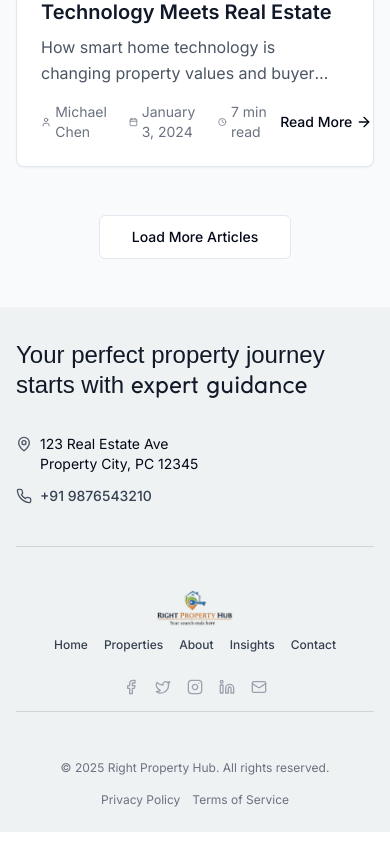
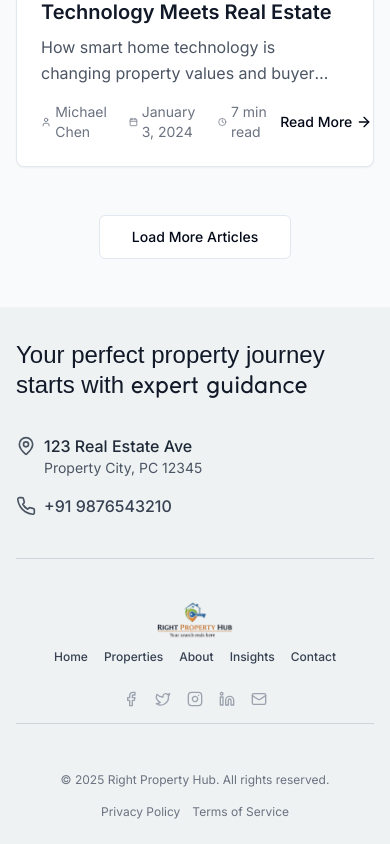
Before and after one commit to niranjan-sabarinath/Right-Property-Hub, a Next.js app: page /blog in a window 390 px wide. Shown: the part 5349-6193 px from the top of the page. Built offline with nearby package versions, Linux system fonts and the light colour scheme; a web font is replaced by a local one.

Commit message:
alignment fix

```diff
--- a/app/page.tsx
+++ b/app/page.tsx
@@ -566,11 +566,11 @@ const HomePage = () => {
                         </motion.div>
 
                         <motion.div
-                            className="flex flex-col md:flex-row md:items-center md:justify-between gap-4 md:mb-4 relative z-10"
+                            className="flex flex-col md:flex-row md:items-center md:justify-between gap-4 md:mb-4 relative z-10 text-center md:text-left"
                             variants={itemVariants}
                         >
                             <motion.h2
-                                className="text-3xl md:text-6xl font-medium text-gray-900 font-coco-regular"
+                                className="text-3xl md:text-6xl font-medium text-gray-900 font-coco-regular w-full md:w-auto"
                                 variants={textRevealVariants}
                             >
                                 Discover Our Collection
--- a/components/footer.tsx
+++ b/components/footer.tsx
@@ -104,28 +104,31 @@ const Footer = () => {
           </motion.div>
 
           {/* Contact Details */}
-          <motion.div className="w-full md:w-auto text-left md:text-right" variants={itemVariants}>
-            <div className="space-y-3">
+          <motion.div
+            className="w-full md:w-auto mt-6 md:mt-0"
+            variants={itemVariants}
+          >
+            <div className="space-y-4 sm:space-y-3 text-left md:text-right">
               <motion.div
-                className="flex items-start"
+                className="flex items-start space-x-2 md:justify-end"
                 whileHover={{ x: -5 }}
                 transition={{ type: "spring", stiffness: 300 }}
               >
-                <MapPin className="w-4 h-4 mt-0.5 mr-2 text-gray-600 flex-shrink-0 md:hidden" />
-                <div className="flex flex-col items-start">
-                  <p className="text-sm sm:text-base">123 Real Estate Ave</p>
-                  <p className="text-sm sm:text-base">Property City, PC 12345</p>
+                <MapPin className="w-5 h-5 mt-0.5 text-gray-600 flex-shrink-0 md:hidden" />
+                <div className="flex flex-col">
+                  <p className="text-base font-medium text-gray-800">123 Real Estate Ave</p>
+                  <p className="text-sm text-gray-600">Property City, PC 12345</p>
                 </div>
               </motion.div>
               <motion.div
-                className="flex items-center"
-                whileHover={{ x: -5, scale: 1.05 }}
+                className="flex items-center space-x-2 md:justify-end"
+                whileHover={{ x: -5 }}
                 transition={{ type: "spring", stiffness: 300 }}
               >
-                <Phone className="w-4 h-4 mr-2 text-gray-600 flex-shrink-0 md:hidden" />
+                <Phone className="w-5 h-5 text-gray-600 flex-shrink-0 md:hidden" />
                 <a
                   href="tel:+919876543210"
-                  className="text-sm sm:text-base text-gray-700 hover:text-gray-900 font-medium transition-colors"
+                  className="text-base text-gray-700 hover:text-gray-900 font-medium transition-colors"
                 >
                   +91 9876543210
                 </a>
--- a/components/property-card.tsx
+++ b/components/property-card.tsx
@@ -158,7 +158,7 @@ const PropertyCard: React.FC<PropertyCardProps> = ({
         </div>
       </div>
 
-      <div className="mt-3 relative z-20">
+      <div className="mt-3 relative z-20 px-2">
         <Link href={`/properties/${property.id}`}>
           <h3 className="font-medium font-coco-regular text-gray-900 group-hover:text-primary transition-colors line-clamp-1">
             {property.title}
```
